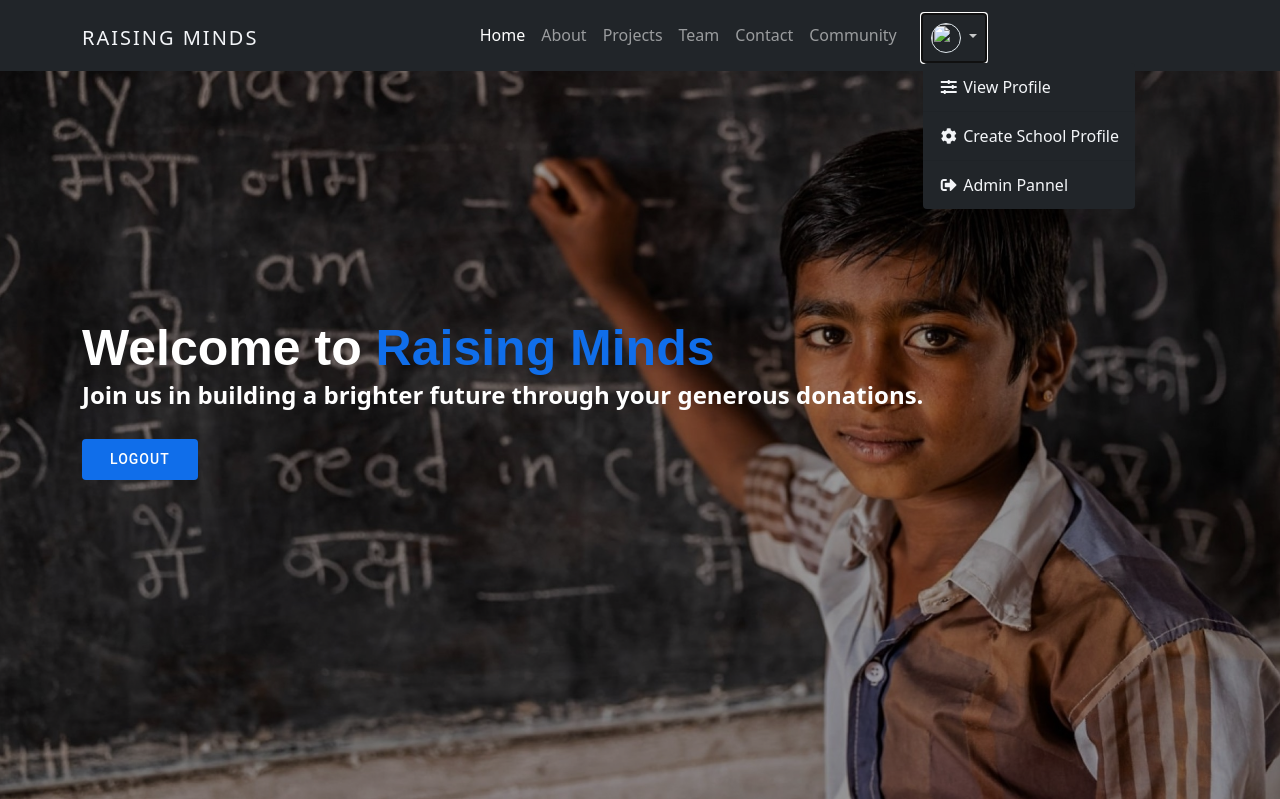
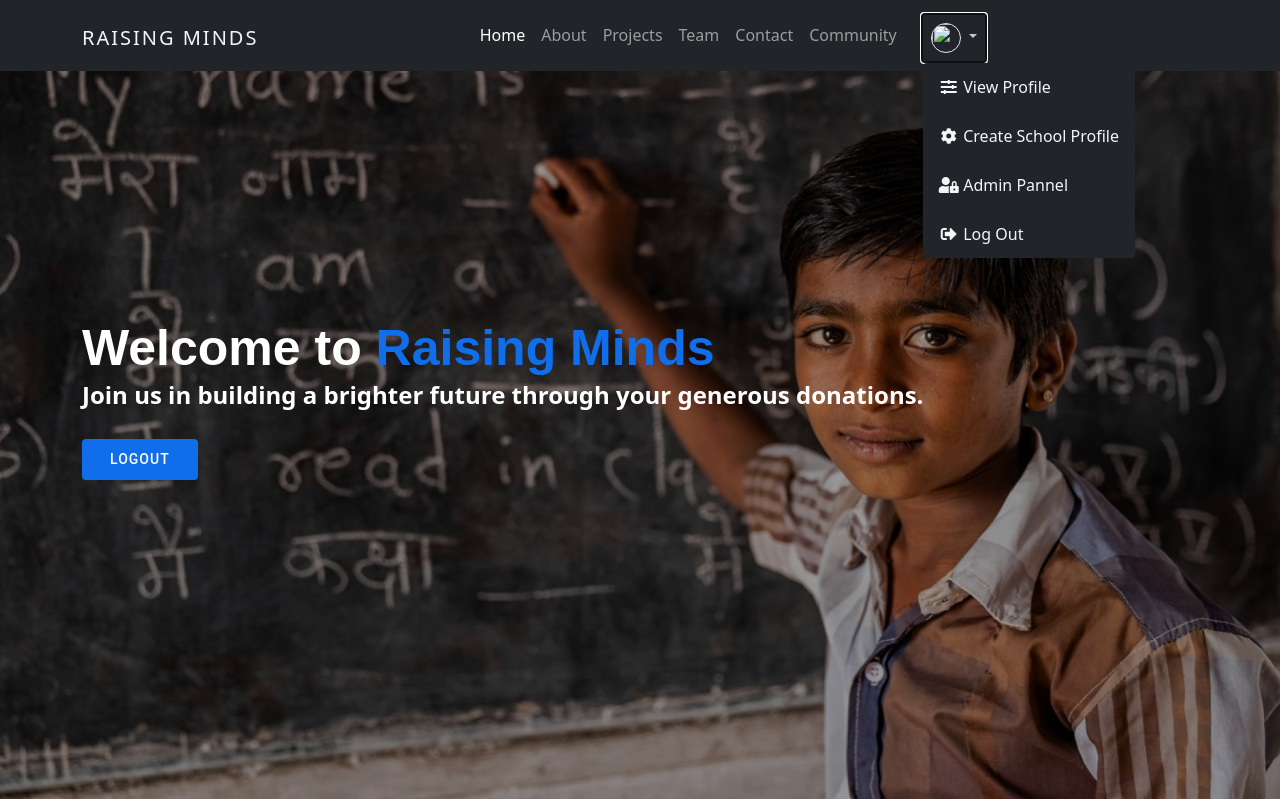
Before and after one commit to Coding-Hamsters/RaisingMinds, a Django app: page / in a window 1280 px wide, after a click that opens the changed part. Shown: the top 799 px of the page. Run offline with Django 4.2, Linux system fonts and the light colour scheme; the visitor is signed in with stand-in values (Sample User, id 1); data that the repository does not hold is empty.

Commit message:
Update index.html
add user profile dropdown menu logout button

```diff
--- a/RaisingMinds/app/templates/app/index.html
+++ b/RaisingMinds/app/templates/app/index.html
@@ -63,16 +63,18 @@
                                   <li><hr class="dropdown-divider"></li>
                                   {% if user.schoolprofile %}
                                     {% if user.schoolprofile.is_verified %}
-                                    <li><a class="dropdown-item" href="{% url 'schoolprofile' school_profile.pk %}"><i class="fas fa-cog fa-fw"></i>School Profile</a></li>
+                                    <li><a class="dropdown-item" href="{% url 'schoolprofile' school_profile.pk %}"><i class="fas fa-cog fa-fw"></i> School Profile</a></li>
                                     {% else %}
-                                    <li><a class="dropdown-item" href="{% url 'index'%}"><i class="fas fa-cog fa-fw"></i>Pending School Profile</a></li>
+                                    <li><a class="dropdown-item" href="{% url 'index'%}"><i class="fas fa-cog fa-fw"></i> Pending School Profile</a></li>
                                     {% endif %}
                                   {% else %}
                                   <li><a class="dropdown-item" href="{% url 'schoolprofilecreate' %}"><i class="fas fa-cog fa-fw"></i> Create School Profile</a></li>
                                   {% endif %}
                                   <li><hr class="dropdown-divider"></li>
                                   {% if user.is_superuser %}
-                                  <li><a class="dropdown-item" href="{% url 'admin:index' %}"><i class="fas fa-sign-out-alt fa-fw"></i> Admin Pannel</a></li>
+                                  <li><a class="dropdown-item" href="{% url 'admin:index' %}"><i class="fas fa-user-lock fa-fw"></i> Admin Pannel</a></li>
+                                  <li><hr class="dropdown-divider"></li>
+                                  <li><a class="dropdown-item" href="#"><i class="fas fa-sign-out-alt fa-fw"></i> Log Out</a></li>
                                   {% else %}
                                   {% endif %}
                                 </ul>
```
